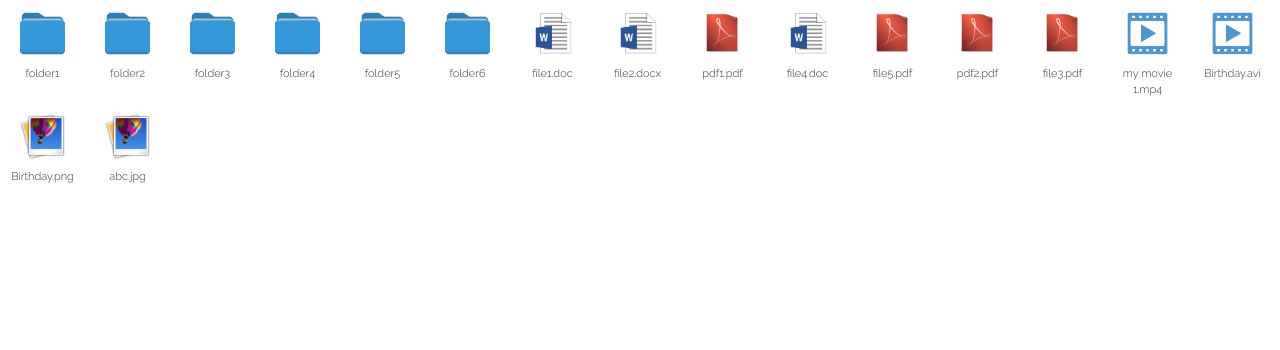
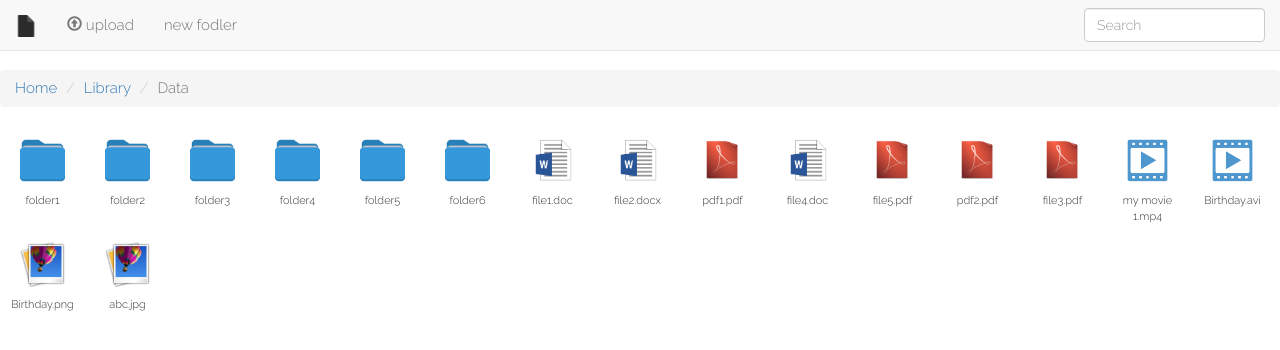
Before and after one commit to shihabahmed/jquery-filemanager, a website with bundled scripts: page index.html in a window 1280 px wide. Built offline with nearby package versions, Linux system fonts and the light colour scheme; files whose address does not match are found by name.

Commit message:
toolbar on going and breadcrumb placed

```diff
--- a/css/styles.css
+++ b/css/styles.css
@@ -2,6 +2,7 @@ html,
 body {
     width: 100%;
     height: 100%;
+    padding-top: 35px;
 }
 
 html {
@@ -41,7 +42,7 @@ body * {
 }
 
 .iw-contextMenu li {
-    font-size: 11px;
+    font-size: 15px;
     color: black;
     font-family: 'Roboto', sans-serif;
 }
@@ -55,3 +56,8 @@ li.iw-mSelected {
     z-index: 999;
 }
 /* END OF FILE MANAGER STYLES */
+
+.navbar-brand img{
+    width: 22px;
+    height: auto;
+}
--- a/index.html
+++ b/index.html
@@ -16,16 +16,47 @@
     <script src="//code.jquery.com/ui/1.11.4/jquery-ui.js"></script>
     <script src="//cdnjs.cloudflare.com/ajax/libs/twitter-bootstrap/3.3.4/js/bootstrap.min.js"></script>
     <script src="js/contextMenu.js" type="text/javascript"></script>
-
     <!-- jquery file manager plugin -->
     <link media="all" rel="stylesheet" href="js/jquery.file-manager/jquery.file-manager.css" />
     <script src="js/jquery.file-manager/jquery.file-manager.js"></script>
-
     <script src="js/Services.js"></script>
     <script src="js/scripts.js"></script>
 </head>
 
 <body>
+    <nav class="navbar navbar-default navbar-fixed-top">
+        <div class="container-fluid">
+            <!-- Brand and toggle get grouped for better mobile display -->
+            <div class="navbar-header">
+                <a class="navbar-brand" href="#">
+                    <img alt="Brand" src="images/file.png">
+                </a>
+            </div>
+            <!-- Collect the nav links, forms, and other content for toggling -->
+            <div class="collapse navbar-collapse" id="bs-example-navbar-collapse-1">
+                <ul class="nav navbar-nav">
+                    <li><a href="#"><span class="glyphicon glyphicon-upload"></span> upload</a></li>
+                    <li><a href="#">new fodler</a></li>
+                </ul>
+                <ul class="nav navbar-nav navbar-right">
+                    <li>
+                        <form class="navbar-form navbar-left" role="search">
+                            <div class="form-group">
+                                <input type="text" class="form-control nav-inp" placeholder="Search">
+                            </div>
+                        </form>
+                    </li>
+                </ul>
+            </div>
+            <!-- /.navbar-collapse -->
+        </div>
+        <!-- /.container-fluid -->
+    </nav>
+    <ol class="breadcrumb">
+        <li><a href="#">Home</a></li>
+        <li><a href="#">Library</a></li>
+        <li class="active">Data</li>
+    </ol>
     <div class="explorer"></div>
 </body>
 
--- a/js/jquery.file-manager/jquery.file-manager.css
+++ b/js/jquery.file-manager/jquery.file-manager.css
@@ -20,13 +20,13 @@ file {
 folder:hover,
 file:hover {
     border-color: #CEE8FC;
-    background-color: #F1F7FC;
+    background-color: rgba(0, 139, 255, 0.06);
 }
 
 folder.selected,
 file.selected {
     border-color: #96D1FC;
-    background-color: #E2F3FF;
+    background-color: rgba(0, 149, 255, 0.11);
 }
 
 folder {
--- a/js/scripts.js
+++ b/js/scripts.js
@@ -1,11 +1,22 @@
-;(function(j) {
+;
+(function(j) {
     j(function() {
 
         j.ajax({
             url: './files.json'
         }).done(function(files, textStatus, jqXHR) {
             fileManager(files, '.explorer');
-        }).fail(function(data, textStatus, jqXHR) {
+        }).fail(function(data, textStatus, jqXHR) {});
+
+        j('.nav-inp').focusin(function() {
+            j(this).animate({
+                width: "350px"
+            }, 700);
+        });
+        j('.nav-inp').focusout(function() {
+            j(this).animate({
+                width: "172px"
+            }, 700);
         });
 
     });
```
Also changed, not shown: images/file.png (added), images/toolbar/upload.gif (added).
